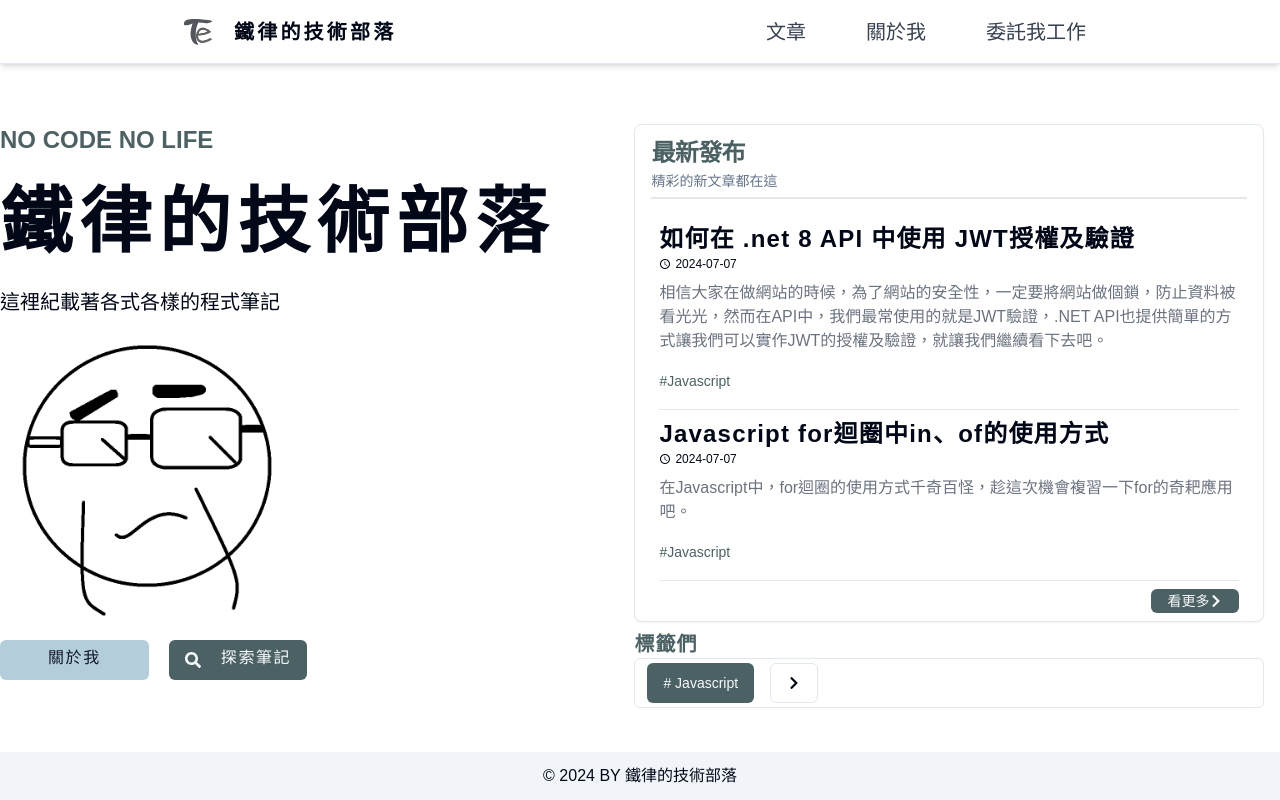
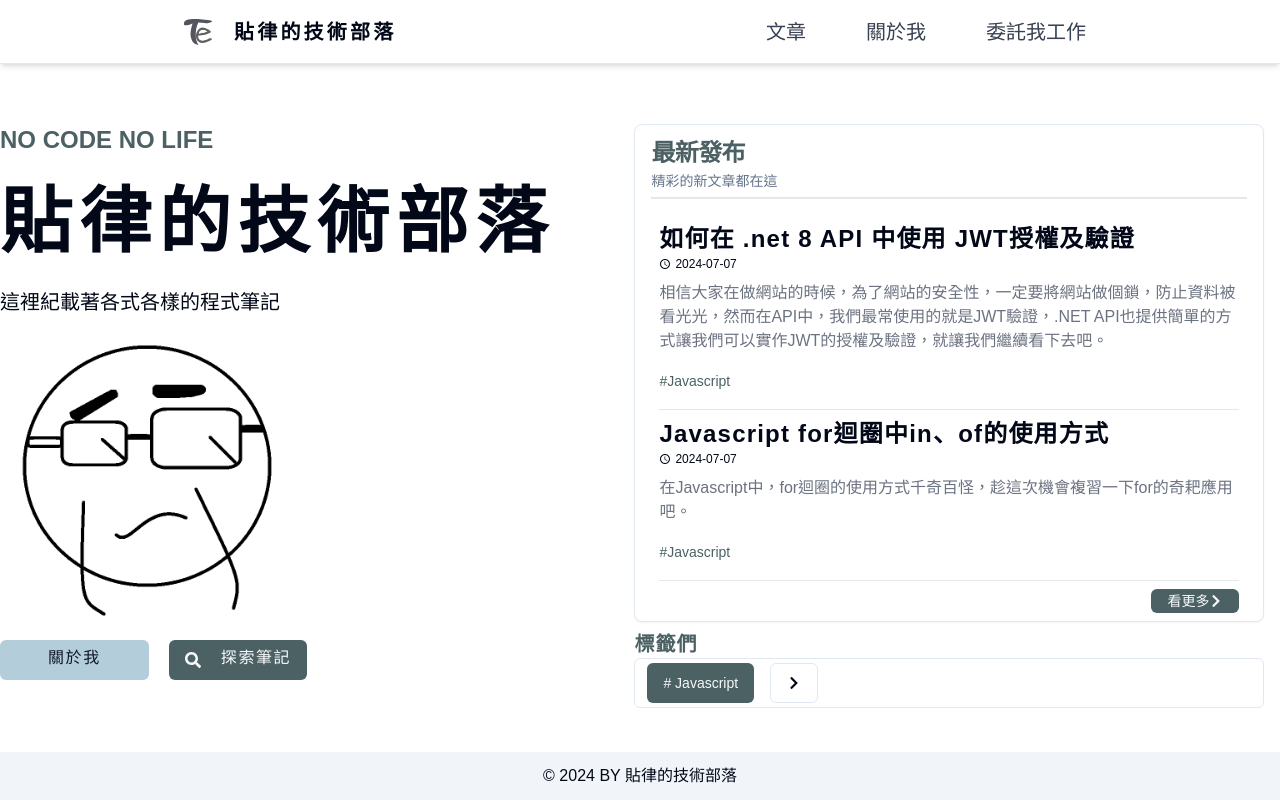
Before and after one commit to goodness090807/blog, a Next.js app: page / in a window 1280 px wide. Built offline with nearby package versions, Linux system fonts and the light colour scheme; a web font is replaced by a local one.

Commit message:
feat: 鐵律改貼律

```diff
--- a/app/layout.tsx
+++ b/app/layout.tsx
@@ -5,7 +5,7 @@ import Header from "@/components/shared/Header";
 import Footer from "@/components/shared/Footer";
 
 export const metadata: Metadata = {
-    title: "鐵律的技術部落",
+    title: "貼律的技術部落",
     description: "這裡紀載著各式各樣的程式筆記",
     icons: {
         icon: "/logo.png",
--- a/components/Hero.tsx
+++ b/components/Hero.tsx
@@ -13,7 +13,7 @@ const Hero = () => {
         <div className="wrapper relative flex flex-wrap mt-10 gap-20">
             <div className="flex flex-col gap-3 items-center w-full lg:items-start lg:w-auto">
                 <span className={subTitleCss}>NO CODE NO LIFE</span>
-                <h1 className="text-4xl md:text-7xl font-extrabold md:leading-normal tracking-widest">鐵律的技術部落</h1>
+                <h1 className="text-4xl md:text-7xl font-extrabold md:leading-normal tracking-widest">貼律的技術部落</h1>
                 <h2 className="text-lg md:text-xl">這裡紀載著各式各樣的程式筆記</h2>
                 <Image src={"/small-te.png"} alt="小Te" width={300} height={300} />
                 <div className="flex items-center gap-5">
--- a/components/shared/Footer.tsx
+++ b/components/shared/Footer.tsx
@@ -1,14 +1,7 @@
 const Footer = () => {
     return (
         <footer className="flex justify-center items-center bg-slate-100 py-3">
-            <span>
-                ©{" "}
-                {
-                    // getyear
-                    new Date().getFullYear()
-                }{" "}
-                BY 鐵律的技術部落
-            </span>
+            <span>© {new Date().getFullYear()} BY 貼律的技術部落</span>
         </footer>
     );
 };
--- a/components/shared/Header.tsx
+++ b/components/shared/Header.tsx
@@ -7,12 +7,12 @@ const Header = () => {
         <header className="w-full z-10">
             <div className="flex justify-around items-center h-16 border-b shadow-md">
                 <Link href={"/"} className="flex items-center w-56 gap-3">
-                    <Image src={"/logo.svg"} className="h-[38px]" alt="鐵律的技術部落" width={48} height={38} />
+                    <Image src={"/logo.svg"} className="h-[38px]" alt="貼律的技術部落" width={48} height={38} />
                     <span
                         className="font-bold text-xl tracking-[0.2rem]
                         transition duration-300 ease-in-out transform hover:text-primary hover:scale-110"
                     >
-                        鐵律的技術部落
+                        貼律的技術部落
                     </span>
                 </Link>
                 <Navigation />
```
